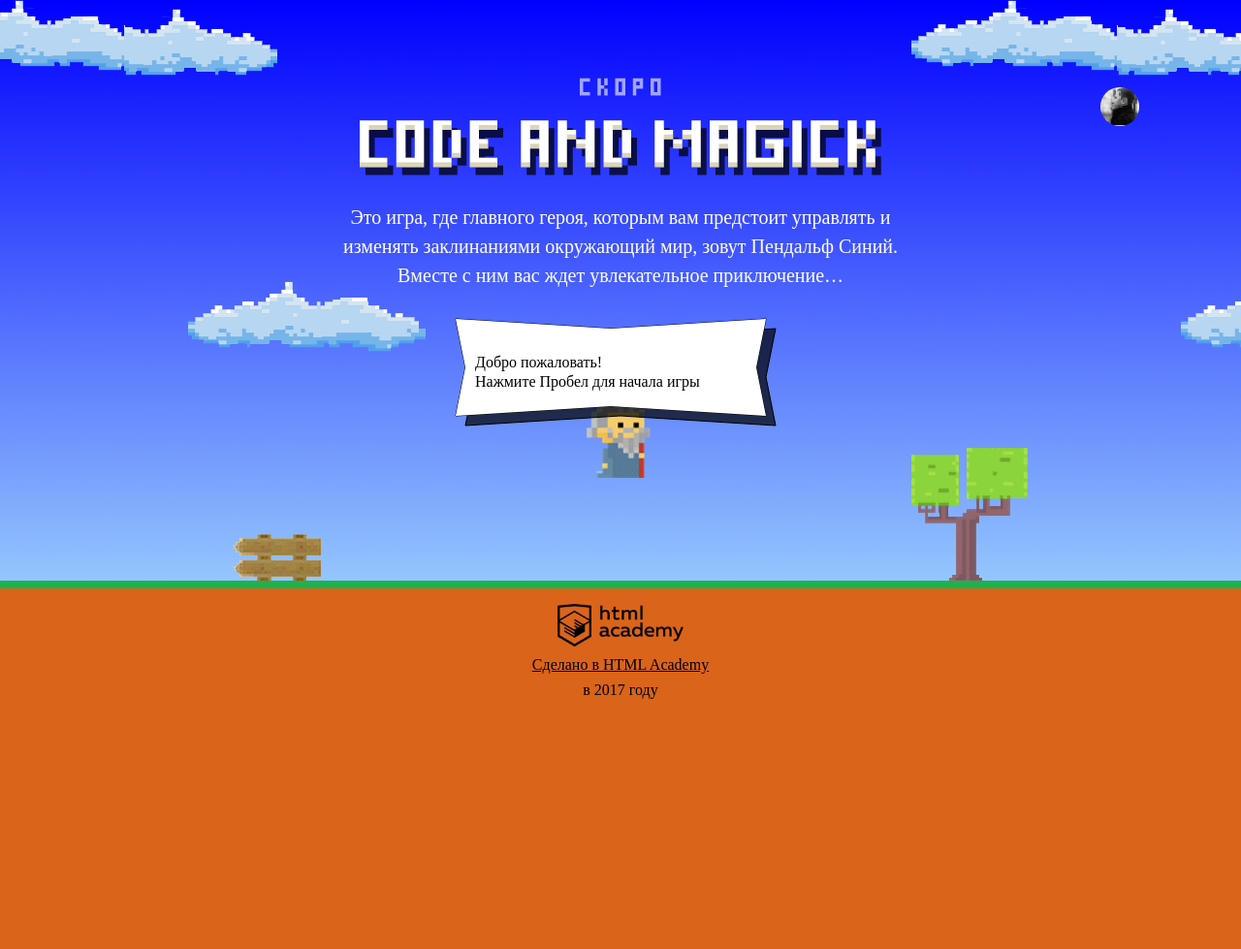
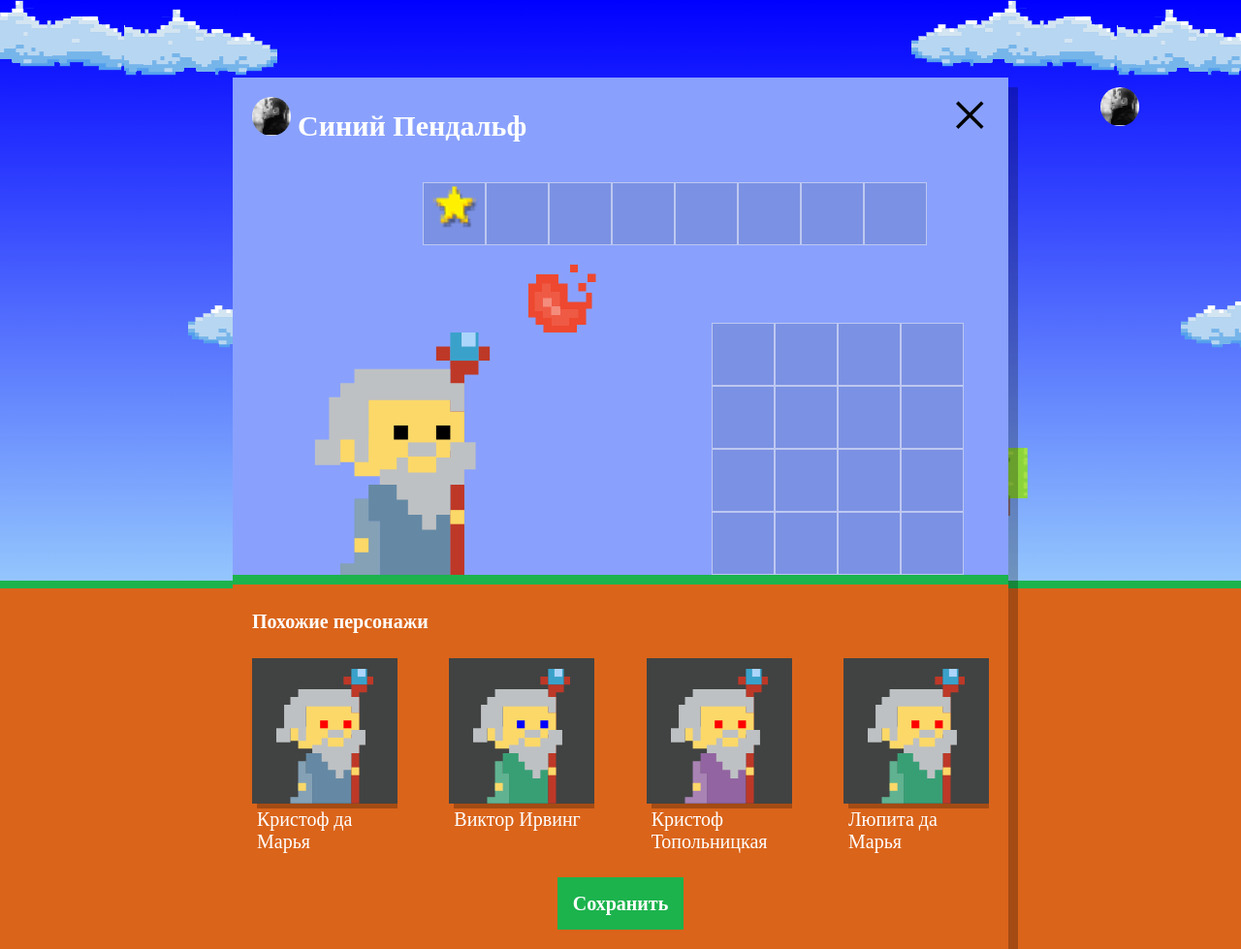
Before and after one commit to ByKaLaSic/1131239-code-and-magick-20, a website: page index.html in a window 1280 px wide. Shown: the whole page at 97% size. Before the commit the page ends 800 px from the top, so only its background shows below. Drawn offline with Linux system fonts and the light colour scheme; a web font is replaced by a local one.

Commit message:
Сделал меняющихся магов

```diff
--- a/index.html
+++ b/index.html
@@ -204,6 +204,7 @@
     return gameFieldHeight / 3;
   }
 </script>
+<script src="js/setup.js"></script>
 <script src="js/stat.js"></script>
 <script src="js/game.js"></script>
 
--- /dev/null
+++ b/js/setup.js
@@ -0,0 +1,86 @@
+'use strict';
+
+var wizardsFragment = document.createDocumentFragment();
+var setupSimilar = document.querySelector('.setup-similar');
+setupSimilar.classList.remove('hidden');
+var wizardTemplate = document.querySelector('#similar-wizard-template').content.querySelector('.setup-similar-item');
+var setupList = document.querySelector('.setup-similar-list');
+var setup = document.querySelector('.setup');
+setup.classList.remove('hidden');
+
+var WIZARD_NAMES = [
+  'Иван',
+  'Хуан Себастьян',
+  'Мария',
+  'Кристоф',
+  'Виктор',
+  'Юлия',
+  'Люпита',
+  'Вашингтон'];
+var WIZARD_SURNAMES = [
+  'да Марья',
+  'Верон',
+  'Мирабелла',
+  'Вальц',
+  'Онопко',
+  'Топольницкая',
+  'Нионго',
+  'Ирвинг'];
+var WIZARD_COAT_COLOR = [
+  'rgb(101, 137, 164)',
+  'rgb(241, 43, 107)',
+  'rgb(146, 100, 161)',
+  'rgb(56, 159, 117)',
+  'rgb(215, 210, 55)',
+  'rgb(0, 0, 0)'];
+var WIZARD_EYES_COLOR = [
+  'black',
+  'red',
+  'blue',
+  'yellow',
+  'green'];
+
+var getRandomLineArr = function (arr) {
+  return arr[Math.floor(Math.random() * arr.length)];
+};
+
+var wizards = [
+  {
+    name: getRandomLineArr(WIZARD_NAMES) + ' ' + getRandomLineArr(WIZARD_SURNAMES),
+    coatColor: getRandomLineArr(WIZARD_COAT_COLOR),
+    eyesColor: getRandomLineArr(WIZARD_EYES_COLOR)
+  },
+  {
+    name: getRandomLineArr(WIZARD_NAMES) + ' ' + getRandomLineArr(WIZARD_SURNAMES),
+    coatColor: getRandomLineArr(WIZARD_COAT_COLOR),
+    eyesColor: getRandomLineArr(WIZARD_EYES_COLOR)
+  },
+  {
+    name: getRandomLineArr(WIZARD_NAMES) + ' ' + getRandomLineArr(WIZARD_SURNAMES),
+    coatColor: getRandomLineArr(WIZARD_COAT_COLOR),
+    eyesColor: getRandomLineArr(WIZARD_EYES_COLOR)
+  },
+  {
+    name: getRandomLineArr(WIZARD_NAMES) + ' ' + getRandomLineArr(WIZARD_SURNAMES),
+    coatColor: getRandomLineArr(WIZARD_COAT_COLOR),
+    eyesColor: getRandomLineArr(WIZARD_EYES_COLOR)
+  }
+];
+
+var getCreateWizard = function (wizard) {
+  var wizzardElement = wizardTemplate.cloneNode(true);
+  wizzardElement.querySelector('.setup-similar-label').textContent = wizard.name;
+  wizzardElement.querySelector('.wizard-coat').style.fill = wizard.coatColor;
+  wizzardElement.querySelector('.wizard-eyes').style.fill = wizard.eyesColor;
+
+  return wizzardElement;
+};
+
+var getCreateWizzardsFragment = function () {
+  for (var i = 0; i < wizards.length; i++) {
+    wizardsFragment.appendChild(getCreateWizard(wizards[i]));
+  }
+};
+
+getCreateWizzardsFragment();
+setupList.appendChild(wizardsFragment);
```
